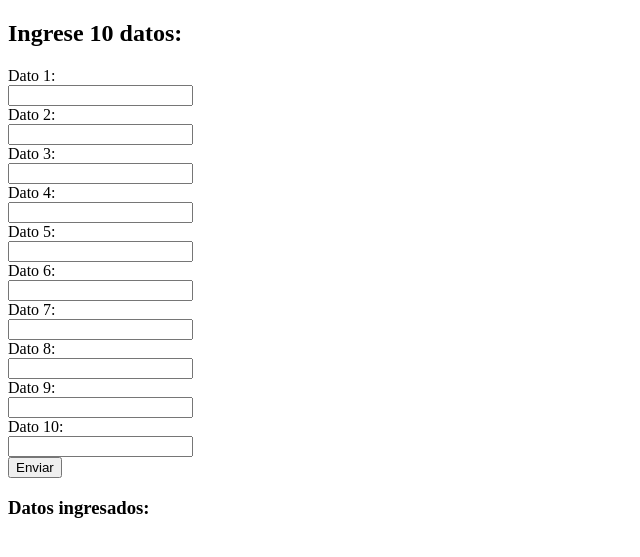
After one commit to albertbarrero/PHP_2627054, a PHP site: page /arreglo.php in a window 1280 px wide. The commit adds this page. Shown: the top 557 px of the page, without its empty margins (0-640 px from the left). Run offline with PHP 8.4, Linux system fonts and the light colour scheme; data that the repository does not hold is empty.

Commit message:
Con Array

```diff
--- /dev/null
+++ b/induccion/arreglo.php
@@ -0,0 +1,36 @@
+<!DOCTYPE html>
+<html lang="es">
+<head>
+    <meta charset="UTF-8">
+    <meta name="viewport" content="width=device-width, initial-scale=1.0">
+    <title>Formulario de 30 Datos</title>
+</head>
+<body>
+    <h2>Ingrese 10 datos:</h2>
+    <form action="" method="post">
+        <?php
+        // Generar 30 campos de entrada
+        for ($i = 1; $i <= 10; $i++) {
+            echo '<label for="dato' . $i . '">Dato ' . $i . ':</label><br>';
+            echo '<input type="text" id="dato' . $i . '" name="datos[]" <br><br>';
+        }
+        ?>
+        <input type="submit" value="Enviar">
+    </form>
+
+    <?php
+
+        // Recoger los datos del formulario
+        $datos = $_POST['datos'];
+
+        // Mostrar los datos almacenados en el arreglo
+        echo "<h3>Datos ingresados:</h3>";
+        echo "<ul>";
+        foreach ($datos as $indice => $valor) {
+            echo "<li>Dato " . ($indice + 1).": " . $valor . "</li>";
+        }
+        echo "</ul>";
+
+    ?>
+</body>
+</html>
--- a/induccion/calcu.php
+++ b/induccion/calcu.php
@@ -1,12 +1,12 @@
 <!DOCTYPE html>
-<html lang="en">
+<html lang="es">
   <head>
     <meta charset="UTF-8" />
     <meta name="viewport" content="width=device-width, initial-scale=1.0" />
     <title>Document</title>
   </head>
   <body>
-    <form action="./si.php" method="post">
+    <form action="./si.php" method="POST">
 
       <label for="num1">Numero 1</label>
       <input type="text" name="num1" id="num1" />
--- a/induccion/si.php
+++ b/induccion/si.php
@@ -4,7 +4,7 @@ $num2=$_POST['num2'];
 $opcion=$_POST['opcion'];
 $result=0;
 
-// ||  &
+// ||  &&
 
 if ($opcion=="+") {
     $result=$num1+$num2;
```
Also changed, not shown: induccion/induccion.php (+9 -4 lines), induccion/match0.php (added, +13 -0 lines), induccion/match1.php (added, +46 -0 lines).
